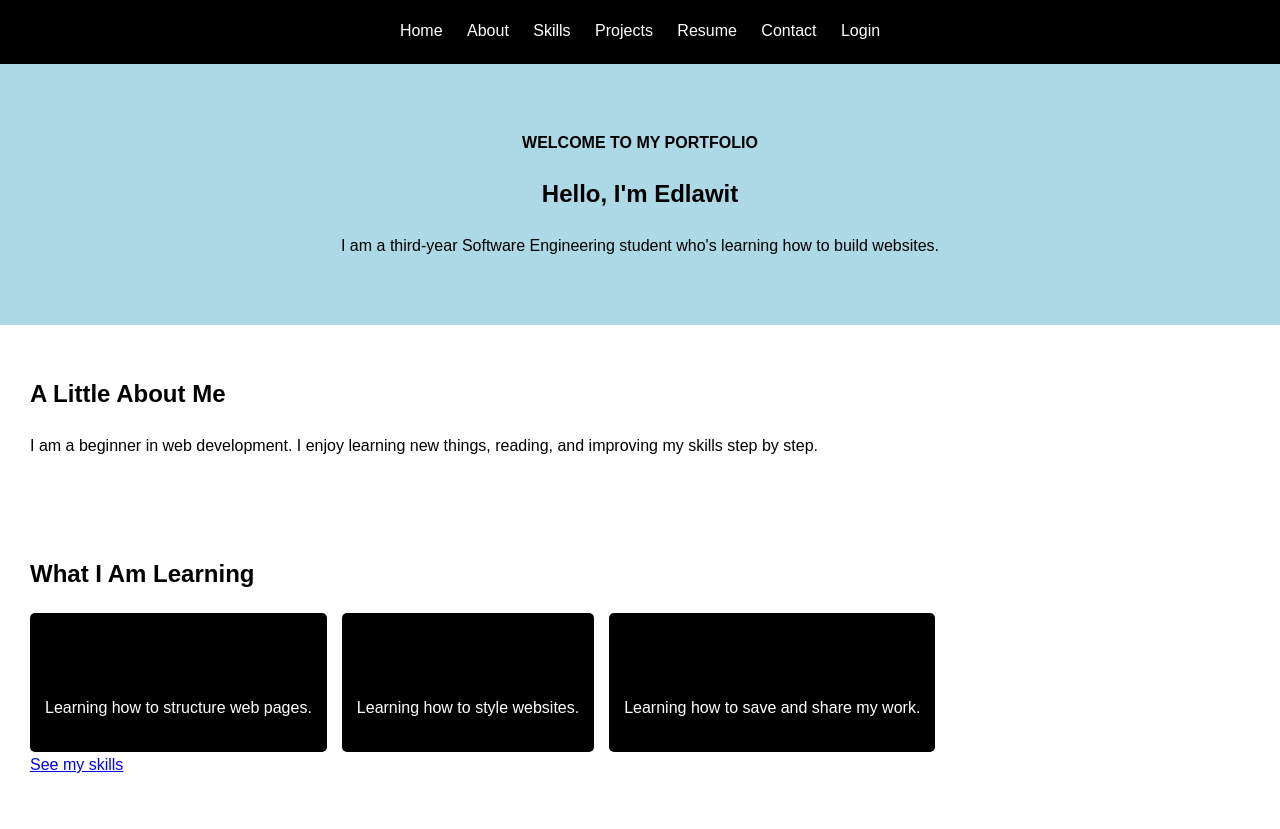
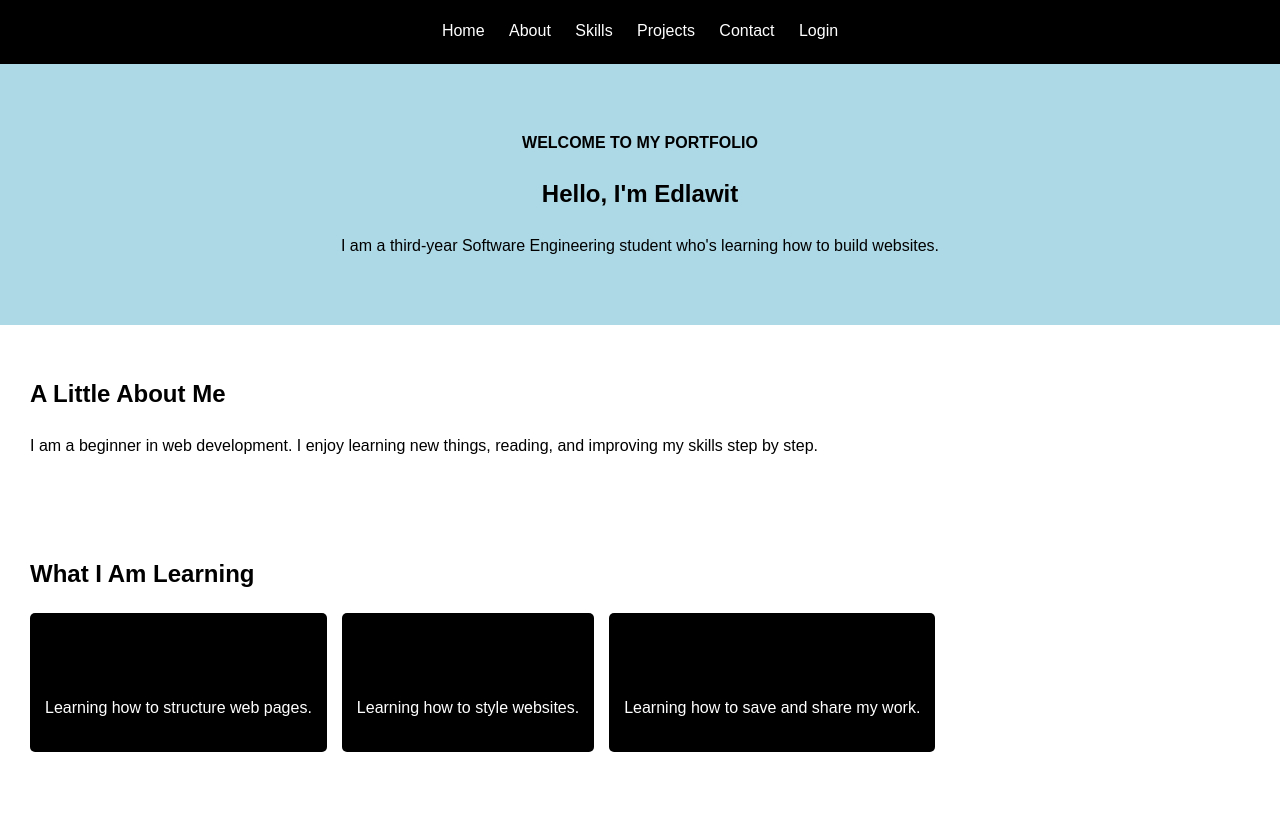
Before and after one commit to edlawitteshale77/My-portfolio-, a plain HTML site: page index.html in a window 1280 px wide. Shown: the part 96-925 px from the top of the page. Drawn offline with Linux system fonts and the light colour scheme.

```diff
--- a/index.html
+++ b/index.html
@@ -14,7 +14,6 @@
             <a href="about.html">About</a>
             <a href="skills.html">Skills</a>
             <a href="projects.html">Projects</a>
-            <a href="resume.html">Resume</a>
             <a href="contact.html">Contact</a>
             <a href="login.html">Login</a>
         </nav>
@@ -39,7 +38,6 @@
                 <article class="card"><h3>CSS</h3><p>Learning how to style websites.</p></article>
                 <article class="card"><h3>GitHub</h3><p>Learning how to save and share my work.</p></article>
             </div>
-            <a href="skills.html">See my skills</a>
         </section>
 
         <section>
```
